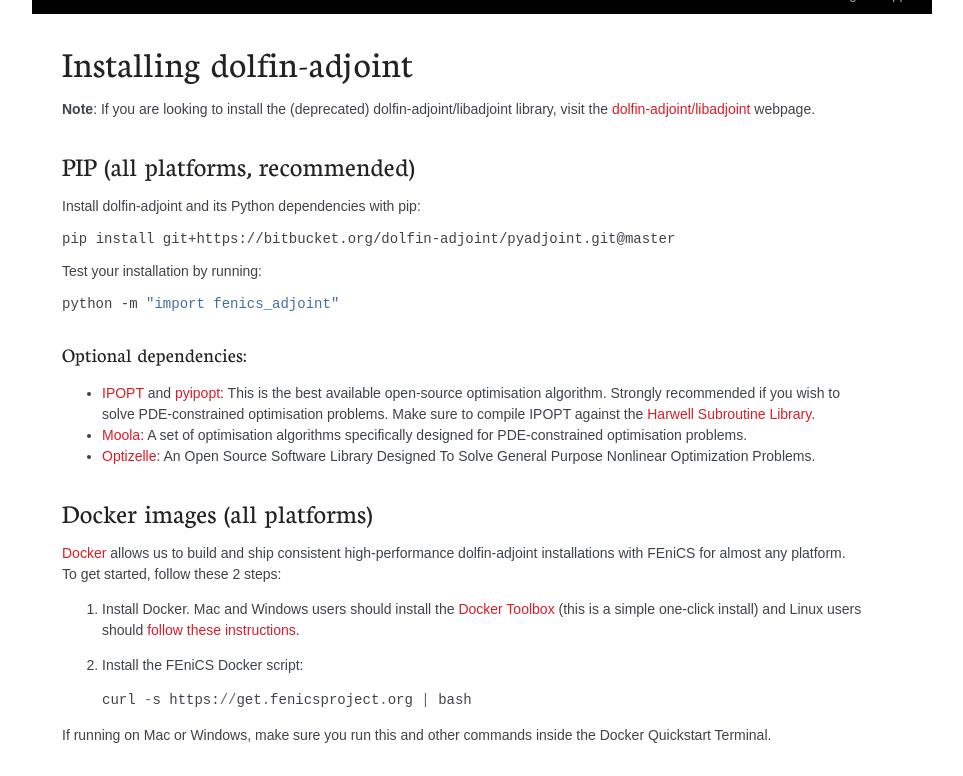
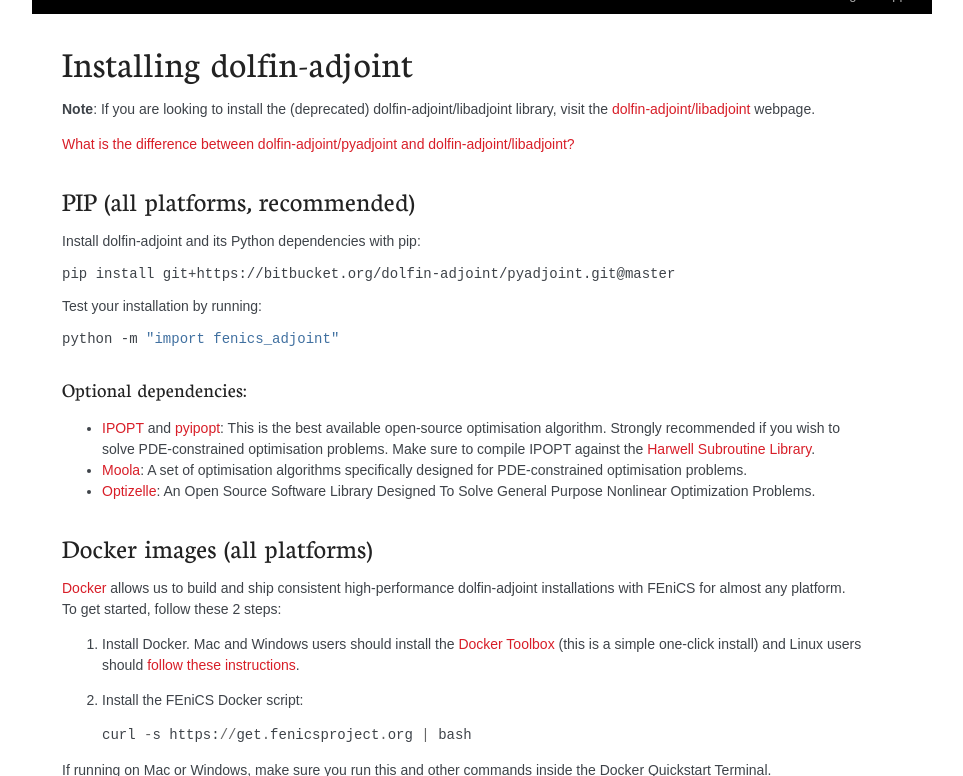
Before and after one commit to dolfin-adjoint/pyadjoint, a Sphinx documentation site: the page built from docs/source/download/index.rst, in a window 1280 px wide and 900 px high, scrolled down 578 px, cut to the strip 124-900 px from the top of the window. Shown: the whole strip, without its empty margins (158-1121 px from the left). Built offline with Sphinx 7.4.7, drawn with Linux system fonts in a browser that asks for light colours; nearby versions of some CDN libraries; library files that are not in the unit come from our copies.

Commit message:
Another link to the differences between the two da versions

```diff
--- a/docs/source/about/index.rst
+++ b/docs/source/about/index.rst
@@ -50,7 +50,6 @@
 
 **11.6.2015**: P. E. Farrell, S. W. Funke, D. A. Ham and M. E. Rognes were awarded the 2015 `Wilkinson prize for numerical software`_ for dolfin-adjoint.
 
-.. _What is the difference between dolfin-adjoint/pyadjoint and dolfin-adjoint/libadjoint?: difference.html
 .. _Changelog: https://bitbucket.org/dolfin-adjoint/dolfin-adjoint/raw/master/ChangeLog
 .. _available here: https://bitbucket.org/dolfin-adjoint/pyadjoint/src/master/tests/migration/README.md?at=master&fileviewer=file-view-default
 .. _contact us: support/index.html
--- a/docs/source/download/index.rst
+++ b/docs/source/download/index.rst
@@ -5,6 +5,8 @@
 *************************
 
 **Note**: If you are looking to install the (deprecated) dolfin-adjoint/libadjoint library, visit the `dolfin-adjoint/libadjoint`_ webpage.
+
+:ref:`dolfin-adjoint-difference`
 
 .. _dolfin-adjoint/libadjoint: http://dolfin-adjoint-doc.readthedocs.io/en/latest/download/index.html
 
```
